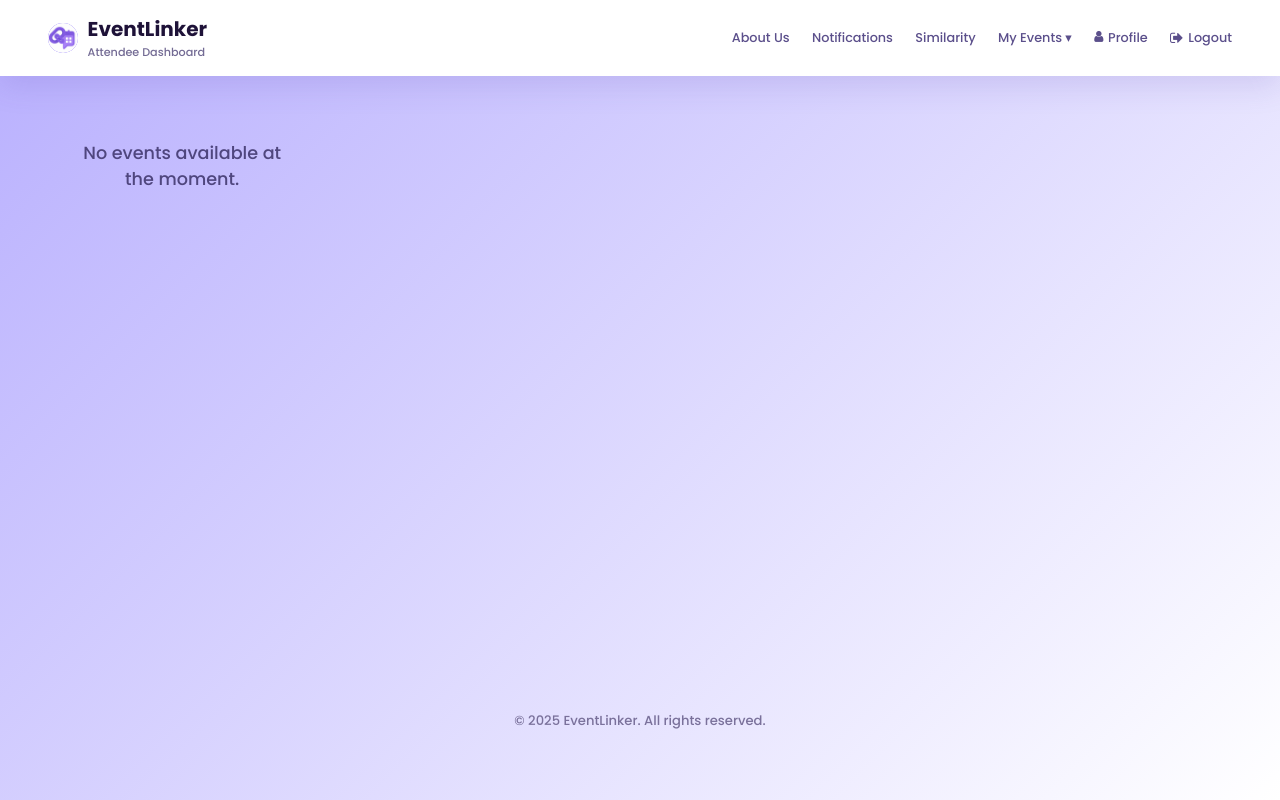
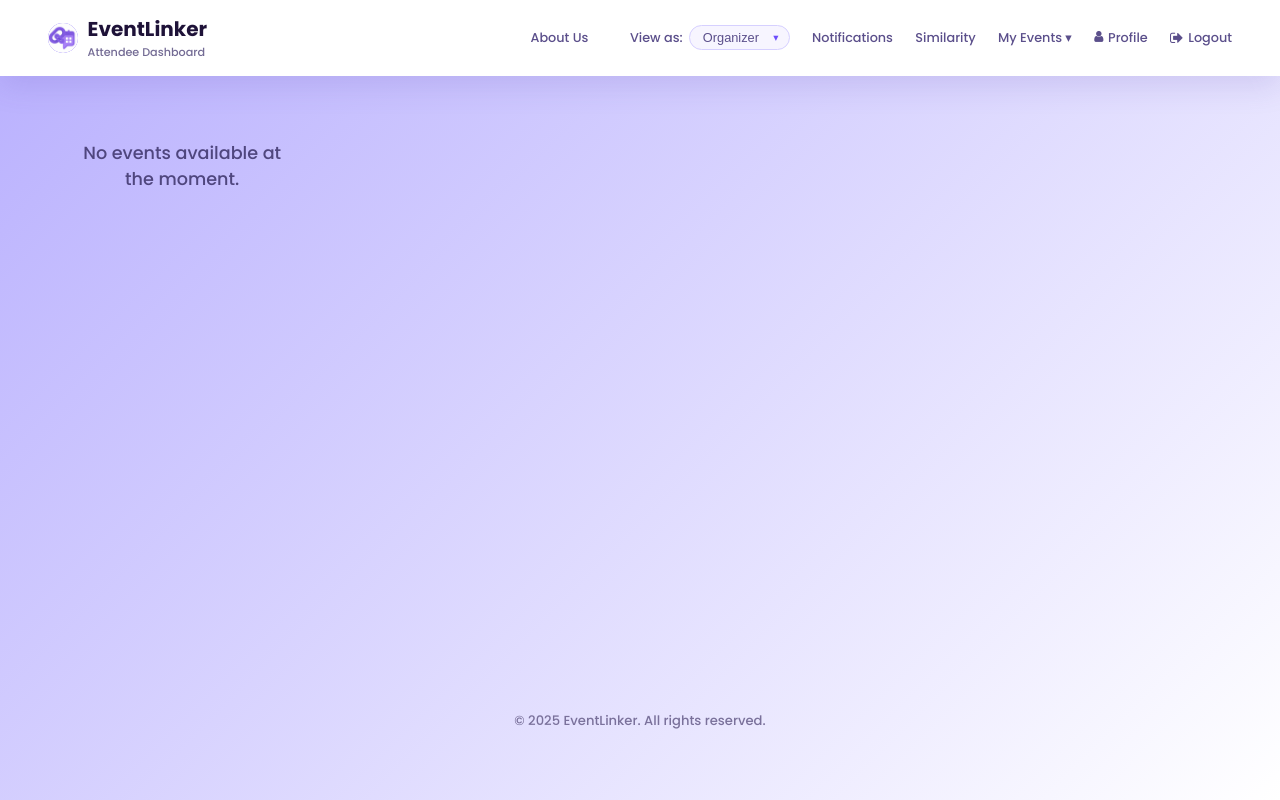
Before and after one commit to devikashaj711/eventlinker, a Flask app: page /attendee/attendee_homepage in a window 1280 px wide. Run offline with Flask 3, Linux system fonts and the light colour scheme; the visitor is signed in with stand-in values (Sample User, id 1); data that the repository does not hold is empty.

Commit message:
Organizer dropdown functionality
Organizer can also be an attendee dropdown functionality

```diff
--- a/backend/attendee.py
+++ b/backend/attendee.py
@@ -45,8 +45,15 @@ def attendee_event_details(event_id):
 
 @attendee_bp.route('/attendee_homepage')
 def attendee_homepage():
+
+    # Require login (both organizers and attendees are allowed)
+    if "user_id" not in session:
+        flash("Please log in", "danger")
+        return redirect(url_for('user_bp.login_user'))
+
     conn = get_db_connection()
     events = []
+    is_organizer = (session.get("user_role_id") == 1)
 
     if conn:
         try:
@@ -56,7 +63,15 @@ def attendee_homepage():
         finally:
             close_db_connection(conn, cursor)
 
-    return render_template('attendee_homepage.html', events=events)
+    is_organizer = (session.get("user_role_id") == 1)
+    active_role = session.get("active_role", "attendee")
+
+    return render_template(
+        'attendee_homepage.html',
+        events=events,
+        is_organizer=is_organizer,
+        active_role=active_role
+    )
 
 
 # ------------------------------
--- a/frontend/styles/attendee_homepage.css
+++ b/frontend/styles/attendee_homepage.css
@@ -185,6 +185,77 @@ body {
   opacity: 1;
   visibility: visible;
   transform: translateY(0);
+}
+
+/* ============ NAVBAR ROLE SWITCH DROPDOWN (View as:) ============ */
+
+.role-switch-form {
+  display: inline-flex;
+  align-items: center;
+  gap: 0.4rem;
+  margin-left: 1.2rem;
+  font-size: 0.8rem;
+}
+
+.role-switch-form label {
+  color: #5b4f8b;
+  font-weight: 500;
+  cursor: pointer;
+}
+
+/* wrapper so we can draw our own arrow */
+.role-switch-select-wrapper {
+  position: relative;
+  display: inline-block;
+}
+
+/* select itself */
+.role-switch-select-wrapper select {
+  border: 1px solid #d6d0ff;
+  border-radius: 999px;
+  padding: 0.25rem 1.8rem 0.25rem 0.8rem;
+  /* extra right space for arrow */
+  font-size: 0.8rem;
+  background: #f7f5ff;
+  color: #5b4f8b;
+  outline: none;
+  cursor: pointer;
+  transition: border-color 0.2s ease, box-shadow 0.2s ease,
+    background 0.2s ease, transform 0.15s ease;
+
+  /* hide native arrow */
+  appearance: none;
+  -webkit-appearance: none;
+  -moz-appearance: none;
+}
+
+.role-switch-select-wrapper select::-ms-expand {
+  display: none;
+  /* IE / Edge legacy */
+}
+
+/* our custom arrow */
+.role-switch-select-wrapper::after {
+  content: "▾";
+  position: absolute;
+  right: 0.7rem;
+  top: 50%;
+  transform: translateY(-50%);
+  font-size: 0.65rem;
+  pointer-events: none;
+  color: #6c4dfc;
+}
+
+/* hover / focus */
+.role-switch-select-wrapper select:hover {
+  border-color: #b3a3ff;
+  background: #f2efff;
+  transform: translateY(-1px);
+}
+
+.role-switch-select-wrapper select:focus {
+  border-color: #6c4dfc;
+  box-shadow: 0 0 0 2px rgba(108, 77, 252, 0.2);
 }
 
 
@@ -436,4 +507,18 @@ body {
     gap: 0.8rem;
     font-size: 0.78rem;
   }
+
+  .role-switch-form {
+    margin-left: 0.5rem;
+    gap: 0.3rem;
+  }
+
+  .role-switch-form label {
+    font-size: 0.75rem;
+  }
+
+  .role-switch-select-wrapper select {
+    font-size: 0.75rem;
+    padding: 0.2rem 1.6rem 0.2rem 0.7rem;
+  }
 }
--- a/frontend/templates/attendee_homepage.html
+++ b/frontend/templates/attendee_homepage.html
@@ -33,6 +33,21 @@
 
     <nav class="nav-links">
       <a href="{{ url_for('attendee_bp.about_page') }}">About Us</a>
+
+      <!-- Role switch dropdown (only when real role_id == 1) -->
+      {% if is_organizer %}
+      <form method="post" action="{{ url_for('user_bp.switch_view') }}" class="role-switch-form">
+        <label for="active_role">View as:</label>
+
+        <span class="role-switch-select-wrapper">
+          <select name="active_role" id="active_role" onchange="this.form.submit()">
+            <option value="organizer" {% if active_role=='organizer' %}selected{% endif %}>Organizer</option>
+            <option value="attendee" {% if active_role=='attendee' %}selected{% endif %}>Attendee</option>
+          </select>
+        </span>
+      </form>
+      {% endif %}
+
       <a href="{{ url_for('attendee_bp.attendee_connections') }}" id="connections">
         Notifications
         {% if g.pending_request_count > 0 %}
```
Also changed, not shown: backend/organizer.py (+17 -3 lines), backend/user.py (+65 -10 lines), frontend/styles/organizer_home_noscroll.css (+156 -0 lines), frontend/templates/organizer_homepage.html (+15 -0 lines), frontend/templates/profile.html (+7 -7 lines). Lines whose indentation alone changed are shown as unchanged.
